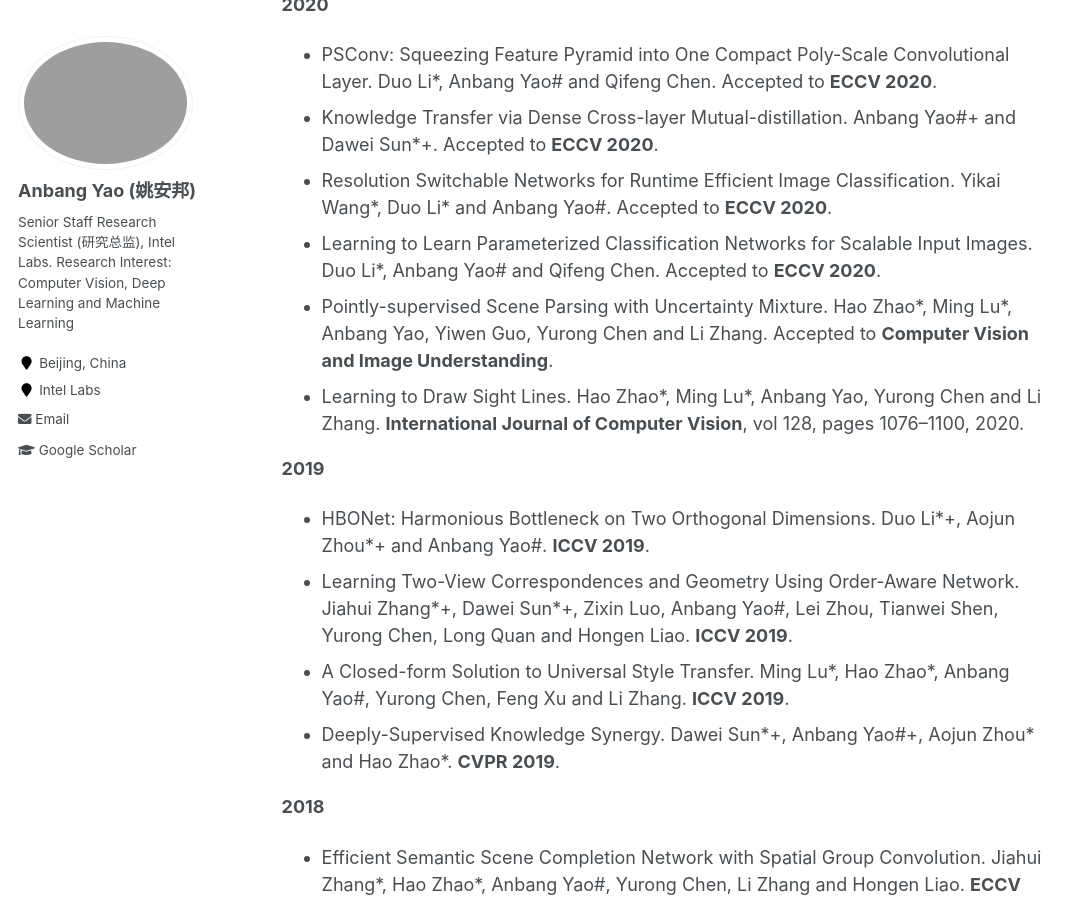
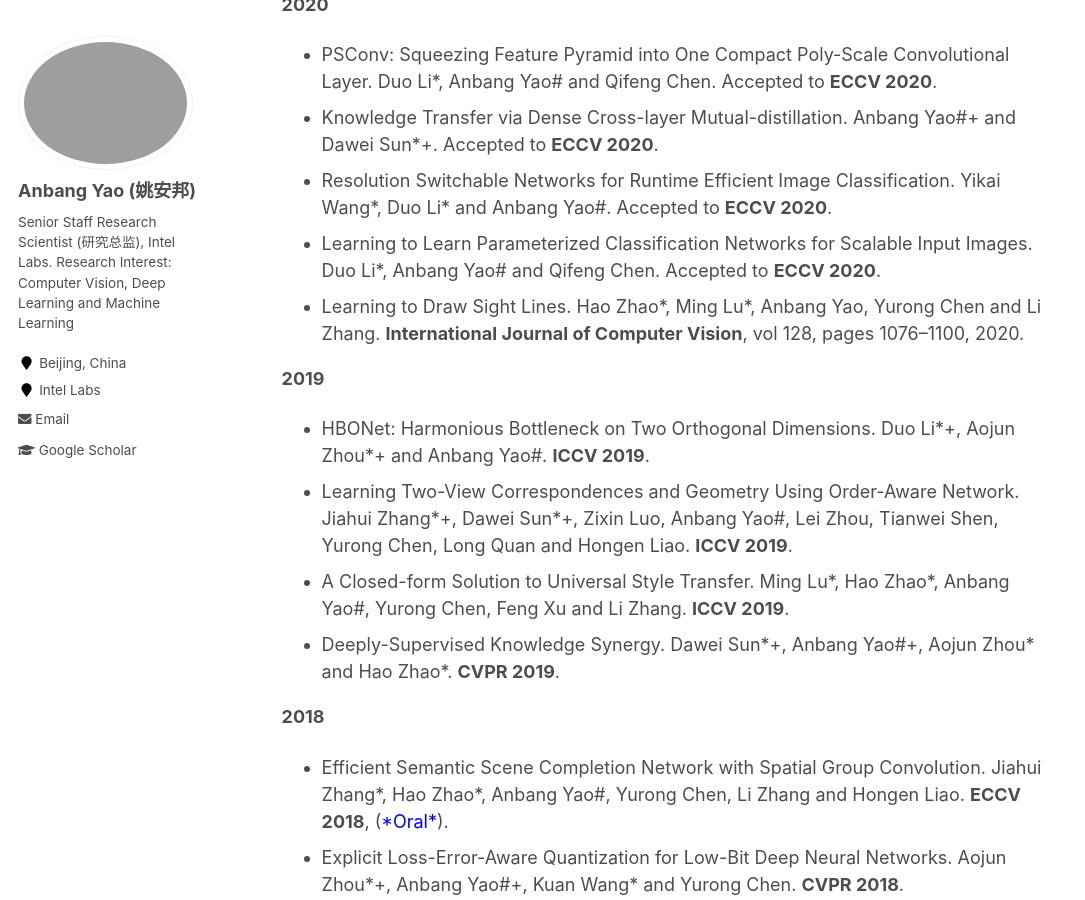
Before and after one commit to YaoAnbang/YaoAnbang.github.io, a Jekyll site: the page built from _pages/about.md, in a window 1280 px wide and 900 px high, scrolled down 1665 px. Shown: the whole window, without its empty margins (0-1085 px from the left). Built offline with Jekyll 4.4.1, drawn with Linux system fonts in a browser that asks for light colours; some of the changed text lies outside the part shown.

Commit message:
Update about.md

```diff
--- a/_pages/about.md
+++ b/_pages/about.md
@@ -16,7 +16,7 @@
 <font color="red">**Note**：We now have some internship positions. If you are interested in my research, please drop me an email. </font>
 ---
 **<font color="red">News：</font>**
-<!--+ July 9th, 2020. One paper accepted by CVIU.>
+<!--+ July 9th, 2020. One paper accepted by CVIU.-->
 + July 3rd, 2020. Four papers accepted by ECCV 2020.
 + October 29th, 2019. One paper accepted by IJCV.
 + July 23rd, 2019. Three papers accepted by ICCV 2019.
@@ -48,7 +48,7 @@
 + Knowledge Transfer via Dense Cross-layer Mutual-distillation. Anbang Yao\#\+ and Dawei Sun\*+. Accepted to **ECCV 2020**.
 + Resolution Switchable Networks for Runtime Efficient Image Classification. Yikai Wang\*, Duo Li\* and Anbang Yao\#. Accepted to **ECCV 2020**.
 + Learning to Learn Parameterized Classification Networks for Scalable Input Images. Duo Li\*, Anbang Yao\# and Qifeng Chen. Accepted to **ECCV 2020**.
-+ Pointly-supervised Scene Parsing with Uncertainty Mixture. Hao Zhao\*, Ming Lu\*, Anbang Yao, Yiwen Guo, Yurong Chen and Li Zhang. Accepted to **Computer Vision and Image Understanding**.
+<!--+ Pointly-supervised Scene Parsing with Uncertainty Mixture. Hao Zhao\*, Ming Lu\*, Anbang Yao, Yiwen Guo, Yurong Chen and Li Zhang. Accepted to **Computer Vision and Image Understanding**.-->
 + Learning to Draw Sight Lines. Hao Zhao\*, Ming Lu\*, Anbang Yao, Yurong Chen and Li Zhang. **International Journal of Computer Vision**,  vol 128, pages 1076–1100, 2020.
 
 **2019**
```
